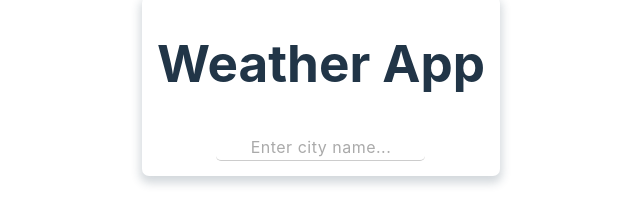
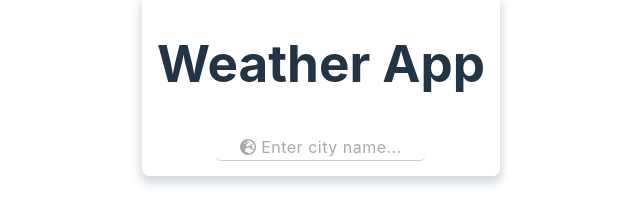
Before and after one commit to demend2607/weather-app, a React (Vite) app: page / in a window 1280 px wide. Shown: the part 314-538 px from the top of the page, without its empty margins (319-959 px from the left). Built offline with nearby package versions, Linux system fonts and the light colour scheme.

Commit message:
some enhancements

```diff
--- a/src/components/weather/Weather.tsx
+++ b/src/components/weather/Weather.tsx
@@ -1,11 +1,16 @@
 import { ChangeEvent, KeyboardEvent, useState } from "react";
 
 import axios from "axios";
-
 import { FontAwesomeIcon } from "@fortawesome/react-fontawesome";
-import { faFrown } from "@fortawesome/free-solid-svg-icons";
+import {
+  faWind,
+  faFrown,
+  faEarthEurope,
+  faCloud,
+} from "@fortawesome/free-solid-svg-icons";
 
 import Spinner from "../spinner/Spinner";
+
 import "./weather.scss";
 
 interface WeatherData {
@@ -114,10 +119,11 @@ const Weather = () => {
             onChange={inputHandler}
             onKeyPress={searchHandler}
           />
-          <label>Enter city name...</label>
+          <label>
+            <FontAwesomeIcon icon={faEarthEurope} /> Enter city name...
+          </label>
         </div>
         {weather.loading && <Spinner />}
-
         {weather.error && (
           <div className="error-message">
             <FontAwesomeIcon icon={faFrown} />
@@ -145,8 +151,12 @@ const Weather = () => {
               </p>
             </div>
             <div className="weather-wind">
-              <p>Осадки: <span>{weather.data.weather?.[0].description}</span></p>
-              <p>Скорость ветра: <span>{weather.data.wind?.speed} m/s</span></p>
+              <p>
+                Осадки: <span>{weather.data.weather?.[0].description}</span>
+              </p>
+              <p>
+                Скорость ветра <FontAwesomeIcon icon={faWind} />: <span>{weather.data.wind?.speed} m/s</span>
+              </p>
             </div>
           </div>
         )}
```
